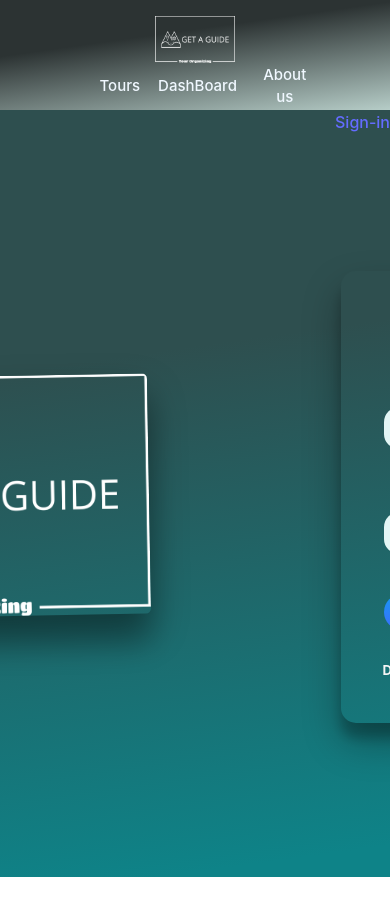
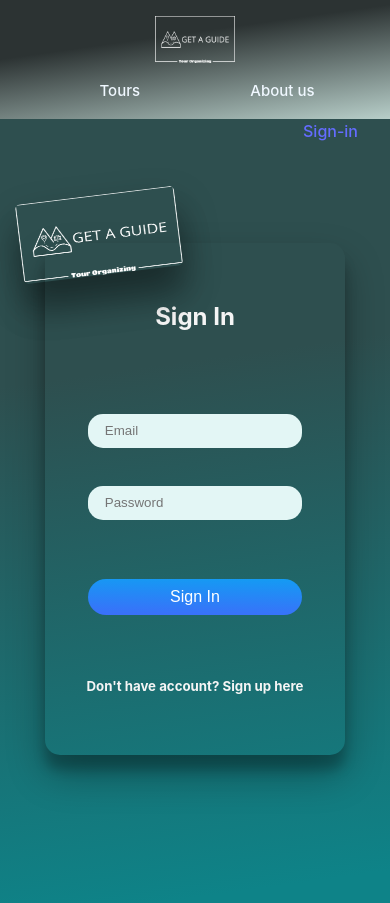
Before and after one commit to FaridBash/GetGuide, a React (Vite) app: page / in a window 390 px wide. Before the commit the page ends 877 px from the top, so only its background shows below. Built offline with nearby package versions, Linux system fonts and the light colour scheme.

Commit message:
ui almost

```diff
--- a/src/components/GuideSection/AuctionCard.css
+++ b/src/components/GuideSection/AuctionCard.css
@@ -50,7 +50,8 @@
     #auc-container{
         font-size: small;
         width: 10rem;
-        height: 10rem;
+        height: 11rem;
+        flex-shrink: 0;
     }
 
     #bid-input{
@@ -63,7 +64,7 @@
         font-size: 10px;
     }
     #bid-control button{
-        height: 180%;
+        height: 160%;
         font-size: 10px;
         border-radius: 0 10px 10px 0;
         border: 1px solid white;
--- a/src/components/GuideSection/GuideDash.css
+++ b/src/components/GuideSection/GuideDash.css
@@ -54,8 +54,9 @@
 
     #auctions-sec{
         width: 100%;
-        /* flex-wrap: nowrap; */
-        /* overflow-x: scroll; */
+        flex-wrap: nowrap;
+        overflow-x: scroll;
+        margin-top: -1rem;
     }
 
 }
--- a/src/components/GuideSection/GuideDash.jsx
+++ b/src/components/GuideSection/GuideDash.jsx
@@ -9,6 +9,7 @@ export default function GuideDash() {
   const [filteredAuctions, setFilteredAcutions] = useState();
   const [auctionBoxId, setAuctionBoxId] = useState(undefined);
   const [bid, setBid] = useState(undefined);
+  const [bidderObj, setBidderObj]=useState({});
   const [user, setUser] = useState(JSON.parse(localStorage.getItem('onlineUser')).role);
   const [onlineUser, setOnlineUser]=useState(JSON.parse(localStorage.getItem('onlineUser'))??null);
   const [lang, setLang]=useState(JSON.parse(localStorage.getItem('onlineUser')).speakLanguages);
@@ -40,7 +41,13 @@ export default function GuideDash() {
 
   useEffect(() => {
     console.log("My Bid is", bid);
+    let newObj={};
+    newObj.name=onlineUser.firstName;
+    newObj.bid=bid;
+    setBidderObj(newObj);
+    console.log('bidderObj',bidderObj.bid);
     updateHandler(auctionBoxId, bid);
+
   }, [bid]);
 
   function getAuctions() {
@@ -84,7 +91,7 @@ export default function GuideDash() {
       fetch(`${url}/${itemId}`, {
         method: "PUT",
         body: JSON.stringify({
-          bids: [...myAuc[0].bids, newObj],
+          bids: [...myAuc[0].bids, bidderObj],
         }),
         headers: {
           "Content-type": "application/json; charset=UTF-8",
--- a/src/components/Header/Header.css
+++ b/src/components/Header/Header.css
@@ -5,7 +5,7 @@
 
 #outlet {
   width: 100%;
-  height: 90vh;
+  min-height: 90vh;
   display: flex;
   flex-direction: row;
   align-items: center;
@@ -16,7 +16,7 @@
     rgba(14, 131, 136, 1) 96%
   );
   color: whitesmoke;
-  overflow-y: hidden;
+  /* overflow-y: hidden; */
 }
 
 #header {
@@ -48,6 +48,7 @@
   align-items: center;
   justify-content: right;
   background: rgb(46, 79, 79);
+  padding-right: 2rem;
 
 }
 
@@ -122,6 +123,7 @@
     width: 100%;
     font-size: 12px;
     margin: auto;
+    padding-top:1rem ;
 
   }
   #header-logo{
@@ -133,6 +135,7 @@
     align-items: center;
     justify-content: center;
     padding-top: 1rem;
+    padding-bottom: 1rem;
   }
   #user-logout{
     width: 100%;
@@ -153,5 +156,6 @@
     align-items: center;
     padding-top: 1rem;
     padding-bottom: 2rem;
+
   }
 }
--- a/src/components/Header/Header.jsx
+++ b/src/components/Header/Header.jsx
@@ -19,7 +19,9 @@ export default function Header(){
         <img src="src\assets\get-a-guide-low-resolution-logo-white-on-transparent-background.png" alt="logo" id='header-logo' />
         <ul id='myMenu'>
             <Link className='link' to={'/home'}>Tours</Link>
-            <Link className='link' to={'/guidedash'}>DashBoard </Link>
+            { JSON.parse(localStorage.getItem('onlineUser'))!=null?
+                <Link className='link' to={'/guidedash'}>DashBoard </Link>:undefined
+            }
             <Link className='link'>About us</Link>
         </ul>
         </div>
--- a/src/components/HomeCards/HomeCard.css
+++ b/src/components/HomeCards/HomeCard.css
@@ -11,6 +11,8 @@
     justify-content: space-around;
     margin: 2rem;
     padding: 0 1rem;
+    box-shadow: rgba(0, 0, 0, 0.3) 0px 19px 38px, rgba(0, 0, 0, 0.22) 0px 15px 15px;
+
 
 }
 
--- a/src/components/HomeCards/HomePage.css
+++ b/src/components/HomeCards/HomePage.css
@@ -2,7 +2,7 @@
 
 #home-page-container{
     width: 100vw;
-    height: 90vh;
+    height: 88vh;
     /* background: red; */
     display: flex;
     flex-direction: column;
@@ -19,6 +19,7 @@
     flex-wrap: wrap;
     align-items: center;
     justify-content: space-between;
+    margin-top: 2rem;
 }
 
 #search-form{
@@ -38,8 +39,10 @@
 }
 #search-form button{
   height: 100%;
+  font-size: 12px;
   border-radius: 0 15px 15px 0;
   text-align: center;
+
 }
 
 
@@ -115,3 +118,34 @@
       opacity: 0.5;
     }
   }
+
+
+  @media only screen and (max-width: 700px) {
+    #home-page-container h1{
+      font-size: larger;
+    }
+
+    #search-form{
+      flex-direction: column;
+      height: 30%;
+      align-items: center;
+      justify-content: flex-start;
+
+    }
+
+    #search-form input{
+      width: 80%;
+      height: 20%;
+      border-radius: 15px;
+      margin: 1rem;
+    }
+
+    #search-form button{
+      height: 20%;
+      border-radius: 15px;
+    }
+
+    #home-page-cards{
+      margin-top: -5rem;
+    }
+  }
--- a/src/components/SignIn/SignIn.css
+++ b/src/components/SignIn/SignIn.css
@@ -1,7 +1,7 @@
 
 #signup-form-container{
     width: 35vw;
-    height: 65%;
+    height: 80vh;
     display: flex;
     /* flex-direction: column; */
     align-items: center;
@@ -15,7 +15,7 @@
 #signup-form{
     width: 80%;
     min-width: 300px;
-    height: 100%;
+    height: 80%;
     display: flex;
     flex-direction: column;
     align-items: center;
@@ -28,9 +28,10 @@
 #inputs{
 
     width: 100%;
-    height: 50%;
+    height: 30%;
     display: flex;
     flex-direction: column;
+
 }
 
 #logo{
@@ -101,3 +102,32 @@
 .button-21:focus:not(:active) {
   box-shadow: rgba(40, 170, 255, 0.25) 0 0 0 .125em;
 }
+
+
+@media only screen and (max-width: 700px) {
+
+  #signup-form-container{
+    height: 90%;
+    width: 100%;
+    display: flex;
+    flex-direction: column;
+    align-items:center;
+    justify-content: flex-start;
+
+
+  }
+
+  #logo{
+    width: 10rem;
+    height: 5rem;
+    transform: rotate(-7deg);
+    margin-bottom: -2rem;
+  }
+
+  #signup-form{
+    height: 80% ;
+    width: 60%;
+
+  }
+
+}
--- a/src/components/TourDetail/LangSelect.css
+++ b/src/components/TourDetail/LangSelect.css
@@ -2,8 +2,17 @@
 
 
 #select-lang{
-    width: 10rem;
-    height: 3rem;
+    width: 8rem;
+    height: 2.5rem;
     color: black;
     margin: 0.5rem;
+    font-size: 12px;
 }
+
+@media only screen and (max-width: 700px){
+    #select-lang{
+        width: 8rem;
+        height: rem;
+        font-size: 12px;
+    }
+}
--- a/src/components/TourDetail/TourDetail.css
+++ b/src/components/TourDetail/TourDetail.css
@@ -1,6 +1,6 @@
 #detail-container{
-    width: 90vw;
-    height: 90vh;
+    width: 100vw;
+    min-height: 90vh;
     display: flex;
     flex-direction: column;
     align-items: center;
@@ -27,6 +27,7 @@
 #row{
   width: 100%;
   display: flex;
+  flex-direction: column;
   align-items: center;
   justify-content: space-around;
 }
@@ -48,7 +49,7 @@
 
 #control-section{
   display: flex;
-  flex-direction: column;
+  /* flex-direction: column; */
   height: 100%;
   align-items: center;
   justify-content: flex-start;
@@ -135,3 +136,22 @@
       opacity: 0.5;
     }
   }
+
+  @media only screen and (max-width: 700px){
+    #row{
+      flex-direction: column;
+    }
+
+    #info{
+      width: fit-content;
+      margin: 1rem;
+    }
+    #place-image{
+      width: 80%;
+    }
+    #control-section{
+      flex-direction: row;
+      align-items: center;
+      justify-content: center;
+    }
+  }
--- a/src/components/TourDetail/TourDetail.jsx
+++ b/src/components/TourDetail/TourDetail.jsx
@@ -84,6 +84,13 @@ async function fetchOpenAuction(obj){
             <h2>{place.name}</h2>
             <div id="row">
               <img src={place.preview.source} alt="" id="place-image" />
+              <div id="control-section">
+                <LangSelect handleChange={handleChange} />
+                <button id="auction-btn" onClick={()=>{
+                    setAuctionObj({place: place.name, language: option.value, bids:[], username:JSON.parse(localStorage.getItem('onlineUser')).firstName});
+                  console.log("option", option.value);}}
+                  >Start Auction</button>
+              </div>
               <div id="info">
                 <p id="address-p">
                   <b>Address:</b> {place.address.suburb}
@@ -97,13 +104,7 @@ async function fetchOpenAuction(obj){
                   {place.sources.geometry}
                 </p>
               </div>
-              <div id="control-section">
-                <LangSelect handleChange={handleChange} />
-                <button id="auction-btn" onClick={()=>{
-                    setAuctionObj({place: place.name, language: option.value, bids:[], username:JSON.parse(localStorage.getItem('onlineUser')).firstName});
-                  console.log("option", option.value);}}
-                  >Start Auction</button>
-              </div>
+
             </div>
           </div>
         </>
```
